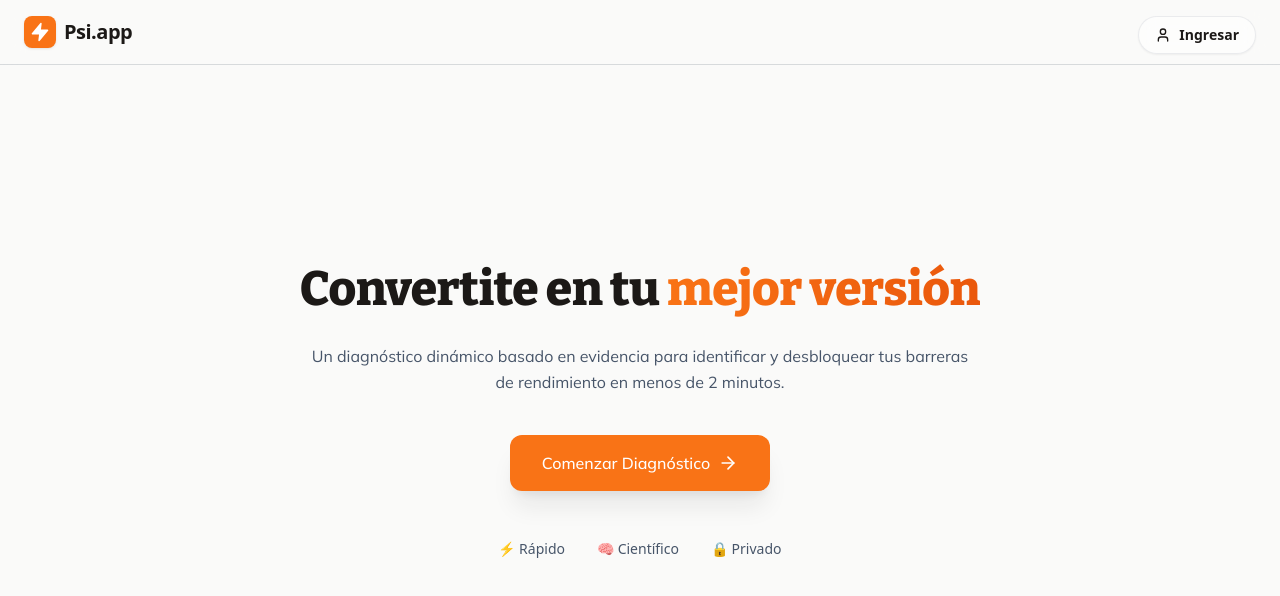
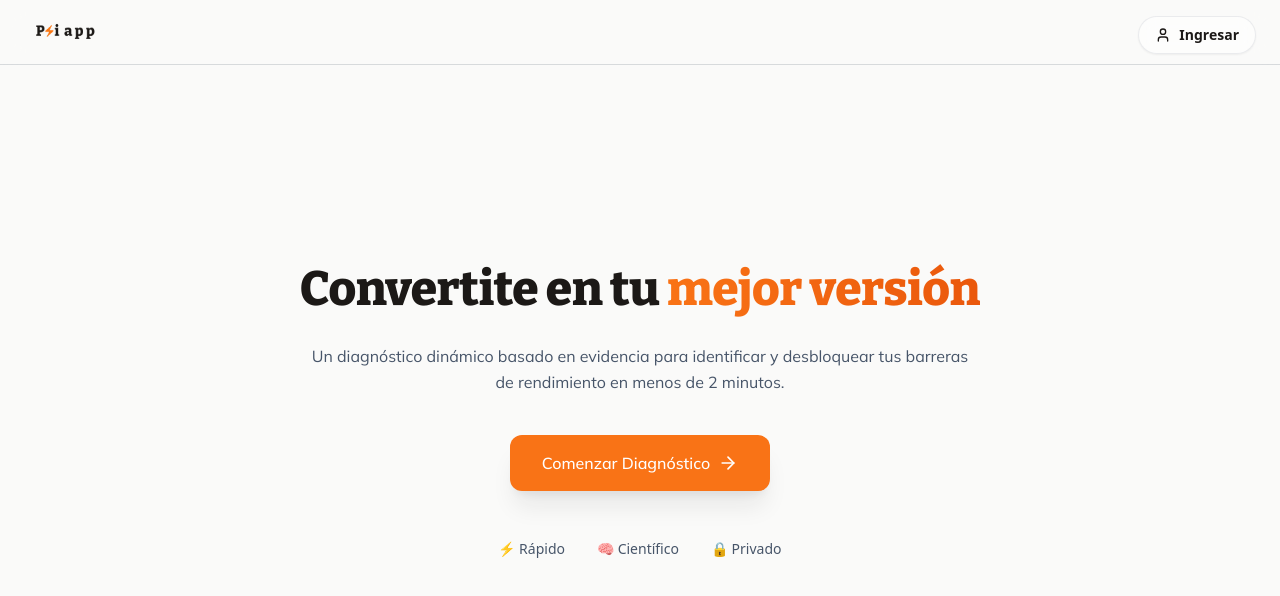
Before and after one commit to Luquipex/psi-app, a React (Vite) app: page / in a window 1280 px wide. Shown: the top 596 px of the page. Built offline with nearby package versions, Linux system fonts and the light colour scheme; no server answers.

Commit message:
Add missing recharts dependency

```diff
--- a/package.json
+++ b/package.json
@@ -15,7 +15,8 @@
     "lucide-react": "^0.303.0",
     "react": "^18.2.0",
     "react-dom": "^18.2.0",
-    "react-router-dom": "^6.21.1"
+    "react-router-dom": "^6.21.1",
+    "recharts": "^2.10.3"
   },
   "devDependencies": {
     "@types/react": "^18.2.43",
--- a/src/components/layout/Layout.jsx
+++ b/src/components/layout/Layout.jsx
@@ -1,5 +1,5 @@
 import React from 'react';
-import { Zap } from 'lucide-react';
+import logo from '../../assets/logo.png';
 
 const Layout = ({ children, showHeader = true }) => {
     return (
@@ -7,12 +7,7 @@
             {showHeader && (
                 <header className="w-full py-4 px-6 bg-bg-primary/80 backdrop-blur-md sticky top-0 z-20 flex justify-between items-center border-b border-ui-secondary/20">
                     <div className="flex items-center gap-2">
-                        <div className="bg-brand-primary text-white p-1.5 rounded-lg shadow-warm">
-                            <Zap size={20} fill="currentColor" />
-                        </div>
-                        <span className="font-extrabold text-xl text-text-primary tracking-tight">
-                            Psi.app
-                        </span>
+                        <img src={logo} alt="Psi.app Logo" className="h-8 w-auto object-contain" />
                     </div>
                 </header>
             )}
```
Also changed, not shown: src/assets/isotype.png (added), src/assets/logo.png (added).
